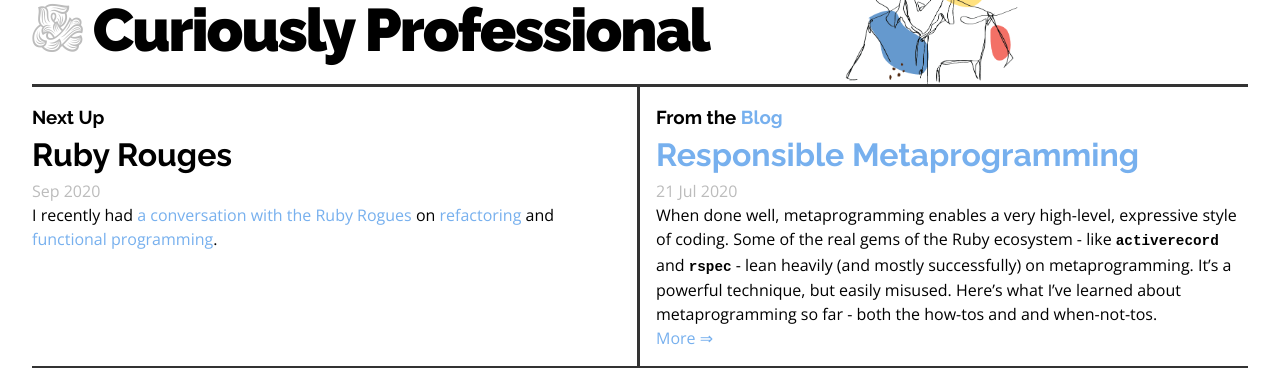
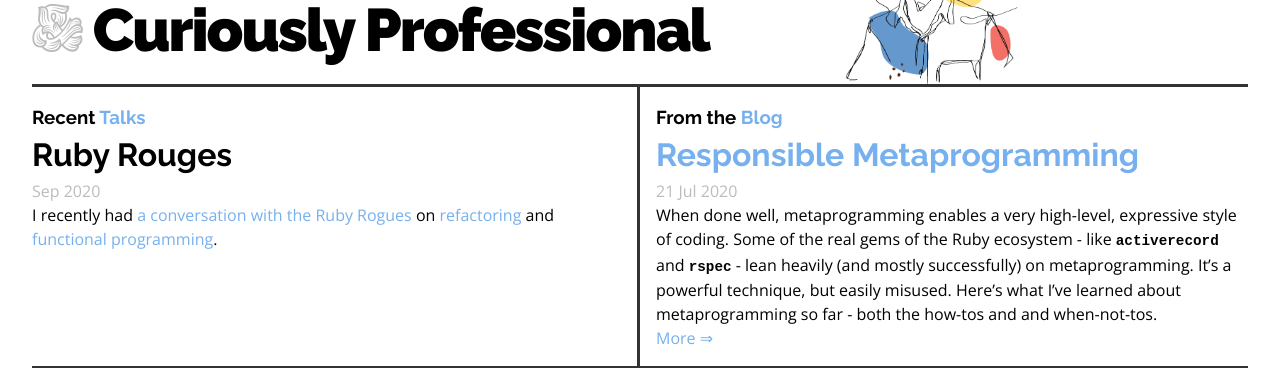
Before and after one commit to jamesdabbs/jamesdabbs.github.io, a Jekyll site: the page built from index.html, in a window 1280 px wide. Shown: the part 202-570 px from the top of the page. Built offline with Jekyll 4.4.1, drawn with Linux system fonts in a browser that asks for light colours; nearby versions of some CDN libraries.

Commit message:
Update talks link

```diff
--- a/index.html
+++ b/index.html
@@ -25,7 +25,7 @@ Happy hacking!
     </h1>
   </div>
   <div class="next">
-    <h3>Next Up</h3>
+    <h3>Recent <a href="/talks">Talks</a></h3>
     <h1>Ruby Rouges</h1>
     <p class="medium">Sep 2020</p>
     <p>I recently had <a href="https://devchat.tv/ruby-rogues/rr-469-refactoring-with-james-dabbs/">a conversation with
```
